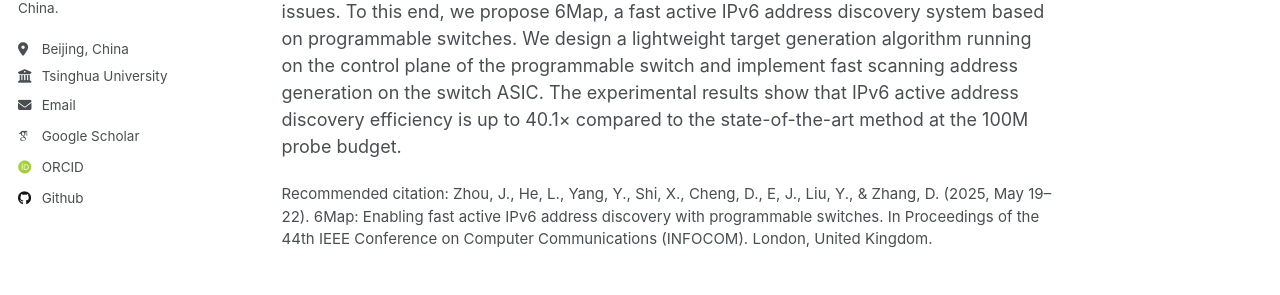
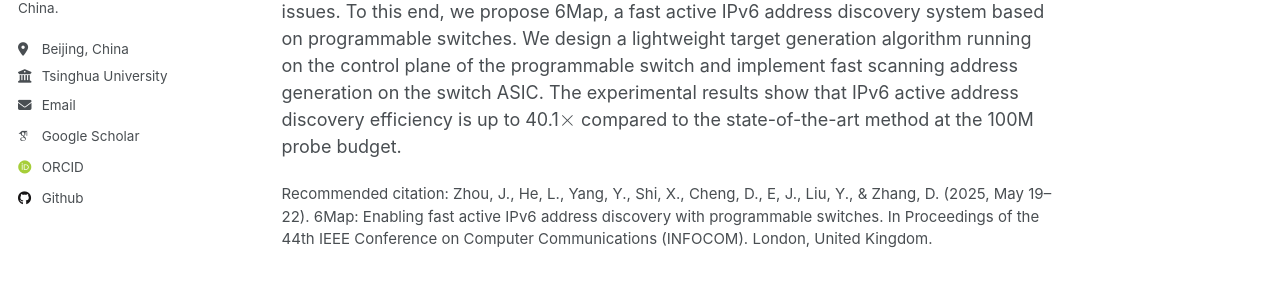
Before and after one commit to Sirius-sxy/Sirius-sxy.github.io, a Jekyll site: the page built from _publications/paper3.md, in a window 1280 px wide and 1370 px high. Shown: the part 395-690 px from the top of the window. Built offline with Jekyll 4.4.1, drawn with Linux system fonts in a browser that asks for light colours; some web fonts are replaced; some of the changed text lies outside the part shown.

Commit message:
Update 6Map to adopt Mathjax

```diff
--- a/_publications/paper3.md
+++ b/_publications/paper3.md
@@ -10,4 +10,4 @@ venue: 'IEEE INFOCOM 2025'
 citation: 'Zhou, J., He, L., Yang, Y., Shi, X., Cheng, D., E, J., Liu, Y., & Zhang, D. (2025, May 19–22). 6Map: Enabling fast active IPv6 address discovery with programmable switches. In Proceedings of the 44th IEEE Conference on Computer Communications (INFOCOM). London, United Kingdom.'
 ---
 
-The vast address space of IPv6 makes it impractical to apply exhaustive scanning to survey the entire network. Existing studies that aim to quickly discover active IPv6 addresses by optimizing the scanning space face issues of poor scalability and high time complexity, which hinder a comprehensive understanding of the IPv6 network and impede the timely provision of security snapshots and the development of IPv6. Fortunately, the emergence of programmable switches provides an opportunity to address the above issues. To this end, we propose 6Map, a fast active IPv6 address discovery system based on programmable switches. We design a lightweight target generation algorithm running on the control plane of the programmable switch and implement fast scanning address generation on the switch ASIC. The experimental results show that IPv6 active address discovery efficiency is up to 40.1× compared to the state-of-the-art method at the 100M probe budget.
+The vast address space of IPv6 makes it impractical to apply exhaustive scanning to survey the entire network. Existing studies that aim to quickly discover active IPv6 addresses by optimizing the scanning space face issues of poor scalability and high time complexity, which hinder a comprehensive understanding of the IPv6 network and impede the timely provision of security snapshots and the development of IPv6. Fortunately, the emergence of programmable switches provides an opportunity to address the above issues. To this end, we propose 6Map, a fast active IPv6 address discovery system based on programmable switches. We design a lightweight target generation algorithm running on the control plane of the programmable switch and implement fast scanning address generation on the switch ASIC. The experimental results show that IPv6 active address discovery efficiency is up to 40.1\\(\times\\) compared to the state-of-the-art method at the 100M probe budget.
```
